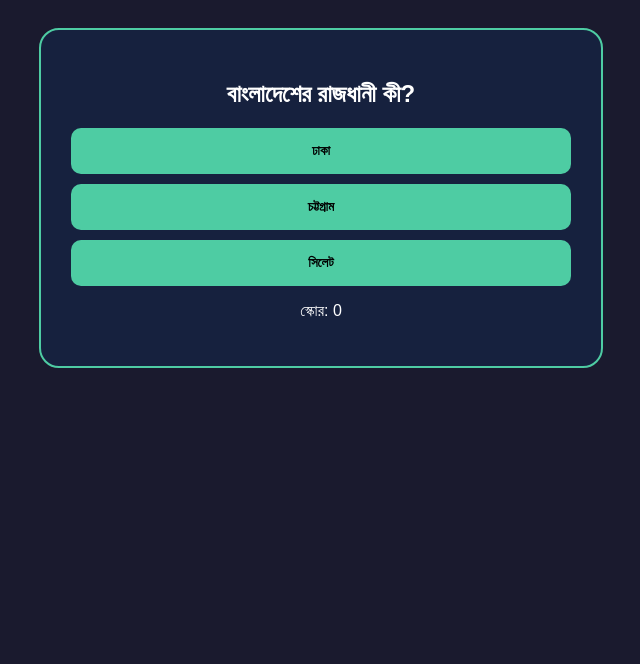
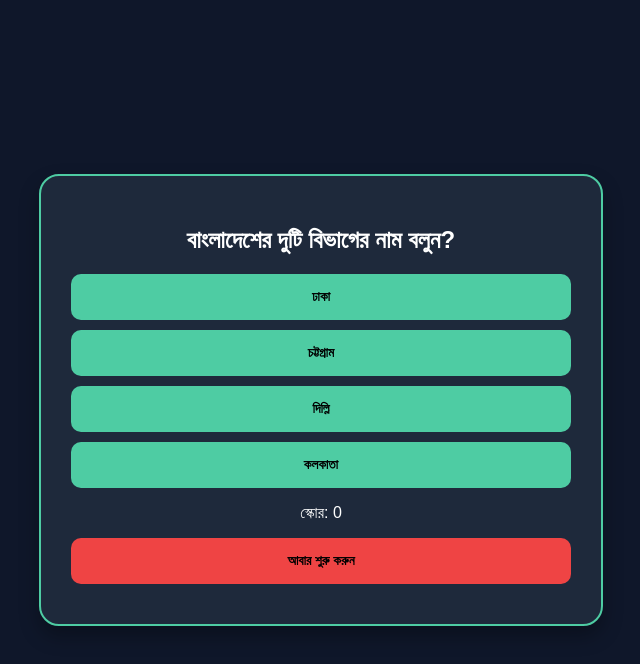
Before and after one commit to rojaislam1619-collab/roja-income-v2, a plain HTML site: page index.html in a window 1280 px wide. Shown: the whole page, without its empty margins (319-959 px from the left). Drawn offline with Linux system fonts and the light colour scheme.

Commit message:
Update index.html

```diff
--- a/index.html
+++ b/index.html
@@ -2,62 +2,76 @@
 <html lang="bn">
 <head>
     <meta charset="UTF-8">
-    <title>Tamim's Quiz Arena</title>
+    <meta name="viewport" content="width=device-width, initial-scale=1.0">
+    <title>Tamim's Pro Quiz Arena</title>
     <style>
-        body { background: #1a1a2e; color: white; font-family: sans-serif; display: flex; justify-content: center; padding: 20px; }
-        .quiz-card { background: #16213e; padding: 30px; border-radius: 20px; width: 100%; max-width: 500px; text-align: center; border: 2px solid #4ecca3; }
-        button { display: block; width: 100%; padding: 15px; margin: 10px 0; border-radius: 10px; border: none; background: #4ecca3; cursor: pointer; font-weight: bold; }
-        button:hover { background: #45b791; }
+        body { background: #0f172a; color: white; font-family: sans-serif; display: flex; justify-content: center; align-items: center; min-height: 100vh; margin: 0; }
+        .box { background: #1e293b; padding: 30px; border-radius: 20px; width: 90%; max-width: 500px; text-align: center; border: 2px solid #4ecca3; box-shadow: 0 10px 20px rgba(0,0,0,0.3); }
+        button { display: block; width: 100%; padding: 15px; margin: 10px 0; border-radius: 10px; border: none; background: #4ecca3; font-weight: bold; cursor: pointer; transition: 0.3s; }
+        button:hover { background: #45b791; transform: scale(1.02); }
     </style>
 </head>
 <body>
 
-<div class="quiz-card" id="quiz-box">
+<div class="box" id="quiz-container">
     <h2 id="question">প্রশ্ন লোড হচ্ছে...</h2>
-    <div id="options"></div>
+    <div id="buttons"></div>
     <p>স্কোর: <span id="score">0</span></p>
+    <button onclick="location.reload()" style="background: #ef4444;">আবার শুরু করুন</button>
 </div>
 
 <script>
-    // হাজার হাজার প্রশ্ন এখানে যোগ করুন
+    // এখানে আপনার প্রশ্নগুলো সাজানো থাকবে।
+    // প্রতিটি প্রশ্নে 'correct' এর জায়গায় একটি array (লিস্ট) ব্যবহার করেছি যাতে দুটি উত্তর দেওয়া যায়।
     const questions = [
-        { q: "বাংলাদেশের রাজধানী কী?", options: ["ঢাকা", "চট্টগ্রাম", "সিলেট"], a: "ঢাকা" },
-        { q: "সূর্য কোন দিকে ওঠে?", options: ["পূর্ব", "পশ্চিম", "উত্তর"], a: "পূর্ব" },
-        { q: "মানুষের শরীরে কয়টি হার?", options: ["২০৬", "২১০", "২০০"], a: "২০৬" }
+        {
+            q: "বাংলাদেশের দুটি বিভাগের নাম বলুন?",
+            correct: ["ঢাকা", "চট্টগ্রাম"],
+            wrong: ["কলকাতা", "দিল্লি"]
+        },
+        {
+            q: "দুটি ফলের নাম সিলেক্ট করুন:",
+            correct: ["আম", "জাম"],
+            wrong: ["পেঁয়াজ", "আলু"]
+        }
     ];
 
     let currentQ = 0;
     let score = 0;
-    const BOT_TOKEN = "8853221737:AAHDigRYNltTvdFGZW4gZahuu3M9dlJHENU";
-    const CHAT_ID = "6420303571";
 
-    function loadQuestion() {
-        if(currentQ < questions.length) {
-            document.getElementById("question").innerText = questions[currentQ].q;
-            const optDiv = document.getElementById("options");
-            optDiv.innerHTML = "";
-            questions[currentQ].options.forEach(opt => {
+    function loadQuiz() {
+        if (currentQ < questions.length) {
+            let q = questions[currentQ];
+            document.getElementById("question").innerText = q.q;
+            let btnsDiv = document.getElementById("buttons");
+            btnsDiv.innerHTML = "";
+
+            // সব উত্তর এক করে মিশিয়ে দেওয়া
+            let allAnswers = [...q.correct, ...q.wrong];
+            allAnswers.sort(() => Math.random() - 0.5);
+
+            allAnswers.forEach(ans => {
                 let btn = document.createElement("button");
-                btn.innerText = opt;
-                btn.onclick = () => checkAnswer(opt);
-                optDiv.appendChild(btn);
+                btn.innerText = ans;
+                btn.onclick = () => {
+                    if (q.correct.includes(ans)) {
+                        score += 10;
+                        document.getElementById("score").innerText = score;
+                        alert("সঠিক উত্তর!");
+                    } else {
+                        alert("ভুল উত্তর!");
+                    }
+                    currentQ++;
+                    loadQuiz();
+                };
+                btnsDiv.appendChild(btn);
             });
         } else {
-            document.getElementById("quiz-box").innerHTML = `<h2>কুইজ শেষ! মোট স্কোর: ${score}</h2>`;
-            fetch(`https://api.telegram.org/bot${BOT_TOKEN}/sendMessage?chat_id=${CHAT_ID}&text=ইউজার কুইজ শেষ করেছে। মোট স্কোর: ${score}`);
+            document.getElementById("quiz-container").innerHTML = `<h2>কুইজ শেষ! আপনার মোট স্কোর: ${score}</h2>`;
         }
     }
 
-    function checkAnswer(ans) {
-        if(ans === questions[currentQ].a) {
-            score += 10;
-            document.getElementById("score").innerText = score;
-        }
-        currentQ++;
-        loadQuestion();
-    }
-
-    loadQuestion();
+    loadQuiz();
 </script>
 </body>
 </html>
```
